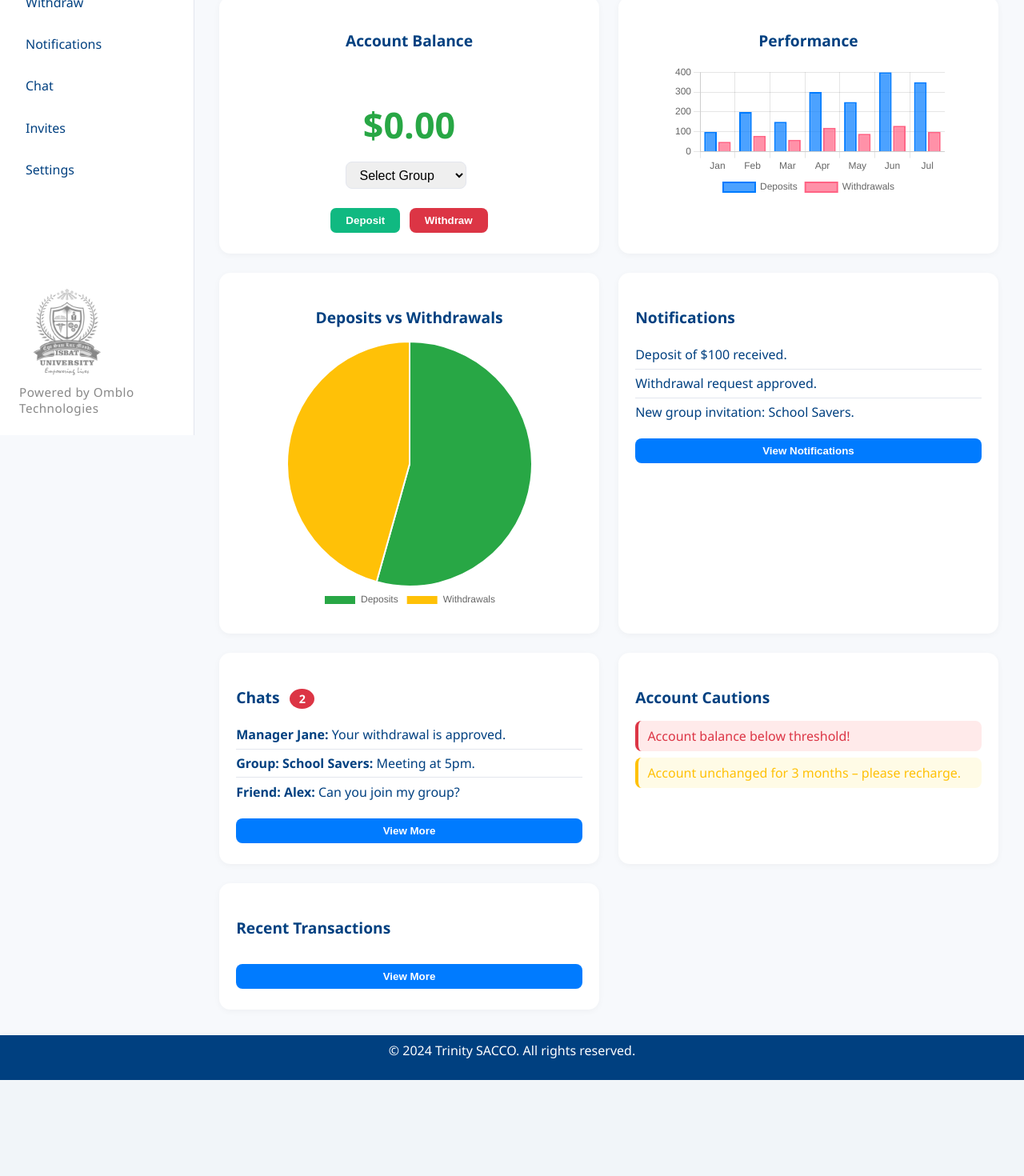
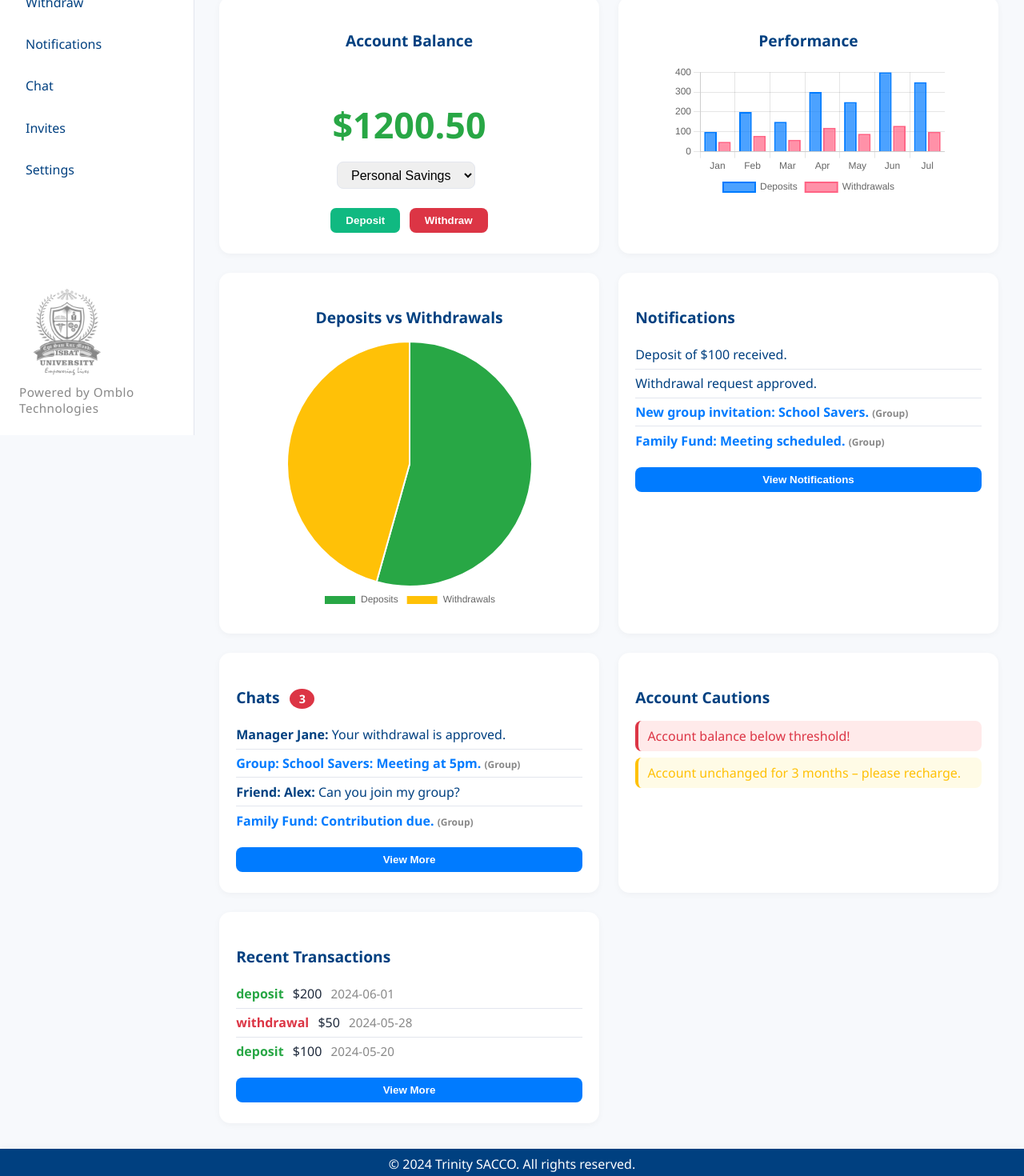
Before and after one commit to katsomar/trinitysaccoprj, a React (Vite) app in the folder client/: page /saver-dashboard in a window 1280 px wide. Shown: the part 300-1770 px from the top of the page at 80% size. Before the commit the page ends 1650 px from the top, so only its background shows below. Built offline with nearby package versions, Linux system fonts and the light colour scheme.

Commit message:
Used daummy data to simulate the account switching process for the saver dashboard

```diff
--- a/client/src/pages/SaverDashboard.jsx
+++ b/client/src/pages/SaverDashboard.jsx
@@ -1,33 +1,19 @@
-import React, { useState, useEffect } from "react";
-import { useNavigate, useLocation } from "react-router-dom";
-import { Chart, Bar, Pie } from "react-chartjs-2";
+import React, { useState } from "react";
+import { Bar, Pie } from "react-chartjs-2";
 import "chart.js/auto";
-import axios from "axios";
-import "../styles/SaverDashboard.css"; // Ensure your theme CSS is imported
+import { useNavigate } from "react-router-dom";
+import "../styles/SaverDashboard.css";
 import Footer from "../components/Footer";
 import DepositModal from '../components/DepositModal';
 import WithdrawPopup from '../components/WithdrawPopup';
 
-const notifications = [
-  { id: 1, text: "Deposit of $100 received." },
-  { id: 2, text: "Withdrawal request approved." },
-  { id: 3, text: "New group invitation: School Savers." },
-];
-
-const chats = [
-  { id: 1, name: "Manager Jane", preview: "Your withdrawal is approved.", unread: true },
-  { id: 2, name: "Group: School Savers", preview: "Meeting at 5pm.", unread: false },
-  { id: 3, name: "Friend: Alex", preview: "Can you join my group?", unread: true },
-];
-
-const cautions = [
-  { id: 1, text: "Account balance below threshold!", type: "danger" },
-  { id: 2, text: "Account unchanged for 3 months – please recharge.", type: "warning" },
-];
-
-
-// Chart.js dummy configs
-const performanceData = {
+// Dummy group data
+const groups = [
+  {
+    id: "personal",
+    name: "Personal Savings",
+    balance: 1200.5,
+    chart: {
       labels: ["Jan", "Feb", "Mar", "Apr", "May", "Jun", "Jul"],
       datasets: [
         {
@@ -36,7 +22,6 @@ const performanceData = {
           backgroundColor: "rgba(0, 123, 255, 0.7)",
           borderColor: "#007bff",
           borderWidth: 2,
-      tension: 0.4,
         },
         {
           label: "Withdrawals",
@@ -44,12 +29,10 @@ const performanceData = {
           backgroundColor: "rgba(255, 99, 132, 0.7)",
           borderColor: "#ff6384",
           borderWidth: 2,
-      tension: 0.4,
         },
       ],
-};
-
-const pieData = {
+    },
+    pie: {
       labels: ["Deposits", "Withdrawals"],
       datasets: [
         {
@@ -59,93 +42,263 @@ const pieData = {
           borderWidth: 2,
         },
       ],
-};
+    },
+    transactions: [
+      { id: 1, type: "deposit", amount: 200, date: "2024-06-01" },
+      { id: 2, type: "withdrawal", amount: 50, date: "2024-05-28" },
+      { id: 3, type: "deposit", amount: 100, date: "2024-05-20" },
+    ],
+  },
+  {
+    id: "group1",
+    name: "School Savers",
+    balance: 3200.75,
+    chart: {
+      labels: ["Jan", "Feb", "Mar", "Apr", "May", "Jun", "Jul"],
+      datasets: [
+        {
+          label: "Deposits",
+          data: [300, 400, 350, 500, 450, 600, 550],
+          backgroundColor: "rgba(0, 123, 255, 0.7)",
+          borderColor: "#007bff",
+          borderWidth: 2,
+        },
+        {
+          label: "Withdrawals",
+          data: [100, 180, 160, 220, 190, 230, 200],
+          backgroundColor: "rgba(255, 99, 132, 0.7)",
+          borderColor: "#ff6384",
+          borderWidth: 2,
+        },
+      ],
+    },
+    pie: {
+      labels: ["Deposits", "Withdrawals"],
+      datasets: [
+        {
+          data: [3350, 1280],
+          backgroundColor: ["#28a745", "#ffc107"],
+          hoverBackgroundColor: ["#218838", "#e0a800"],
+          borderWidth: 2,
+        },
+      ],
+    },
+    transactions: [
+      { id: 1, type: "deposit", amount: 500, date: "2024-06-02" },
+      { id: 2, type: "withdrawal", amount: 200, date: "2024-05-30" },
+      { id: 3, type: "deposit", amount: 300, date: "2024-05-25" },
+    ],
+  },
+  {
+    id: "group2",
+    name: "Family Fund",
+    balance: 2100.0,
+    chart: {
+      labels: ["Jan", "Feb", "Mar", "Apr", "May", "Jun", "Jul"],
+      datasets: [
+        {
+          label: "Deposits",
+          data: [200, 250, 220, 300, 270, 350, 320],
+          backgroundColor: "rgba(0, 123, 255, 0.7)",
+          borderColor: "#007bff",
+          borderWidth: 2,
+        },
+        {
+          label: "Withdrawals",
+          data: [80, 100, 90, 120, 110, 130, 120],
+          backgroundColor: "rgba(255, 99, 132, 0.7)",
+          borderColor: "#ff6384",
+          borderWidth: 2,
+        },
+      ],
+    },
+    pie: {
+      labels: ["Deposits", "Withdrawals"],
+      datasets: [
+        {
+          data: [1910, 750],
+          backgroundColor: ["#28a745", "#ffc107"],
+          hoverBackgroundColor: ["#218838", "#e0a800"],
+          borderWidth: 2,
+        },
+      ],
+    },
+    transactions: [
+      { id: 1, type: "deposit", amount: 350, date: "2024-06-03" },
+      { id: 2, type: "withdrawal", amount: 120, date: "2024-05-29" },
+      { id: 3, type: "deposit", amount: 220, date: "2024-05-22" },
+    ],
+  },
+  {
+    id: "group3",
+    name: "Holiday Club",
+    balance: 800.25,
+    chart: {
+      labels: ["Jan", "Feb", "Mar", "Apr", "May", "Jun", "Jul"],
+      datasets: [
+        {
+          label: "Deposits",
+          data: [50, 100, 80, 120, 90, 150, 130],
+          backgroundColor: "rgba(0, 123, 255, 0.7)",
+          borderColor: "#007bff",
+          borderWidth: 2,
+        },
+        {
+          label: "Withdrawals",
+          data: [20, 40, 30, 60, 50, 70, 60],
+          backgroundColor: "rgba(255, 99, 132, 0.7)",
+          borderColor: "#ff6384",
+          borderWidth: 2,
+        },
+      ],
+    },
+    pie: {
+      labels: ["Deposits", "Withdrawals"],
+      datasets: [
+        {
+          data: [720, 330],
+          backgroundColor: ["#28a745", "#ffc107"],
+          hoverBackgroundColor: ["#218838", "#e0a800"],
+          borderWidth: 2,
+        },
+      ],
+    },
+    transactions: [
+      { id: 1, type: "deposit", amount: 150, date: "2024-06-04" },
+      { id: 2, type: "withdrawal", amount: 60, date: "2024-05-27" },
+      { id: 3, type: "deposit", amount: 80, date: "2024-05-21" },
+    ],
+  },
+];
+
+// Dummy notifications and chats with group tags
+const notifications = [
+  { id: 1, text: "Deposit of $100 received.", group: "personal" },
+  { id: 2, text: "Withdrawal request approved.", group: "personal" },
+  { id: 3, text: "New group invitation: School Savers.", group: "group1" },
+  { id: 4, text: "Family Fund: Meeting scheduled.", group: "group2" },
+];
+
+const chats = [
+  { id: 1, name: "Manager Jane", preview: "Your withdrawal is approved.", unread: true, group: "personal" },
+  { id: 2, name: "Group: School Savers", preview: "Meeting at 5pm.", unread: false, group: "group1" },
+  { id: 3, name: "Friend: Alex", preview: "Can you join my group?", unread: true, group: "personal" },
+  { id: 4, name: "Family Fund", preview: "Contribution due.", unread: true, group: "group2" },
+];
+
+const cautions = [
+  { id: 1, text: "Account balance below threshold!", type: "danger" },
+  { id: 2, text: "Account unchanged for 3 months – please recharge.", type: "warning" },
+];
+
+// Modal component
+function PasswordModal({ isOpen, onClose, onVerify, title, error }) {
+  const [password, setPassword] = useState("");
+  React.useEffect(() => {
+    if (!isOpen) setPassword("");
+  }, [isOpen]);
+  if (!isOpen) return null;
+  return (
+    <div className="modal-overlay" style={{animation: 'fadeIn 0.2s'}}>
+      <div className="modal-content" style={{animation: 'slideDown 0.3s'}}>
+        <h2 style={{marginBottom: 12}}>{title || "Enter Password"}</h2>
+        <input
+          type="password"
+          className="modal-input"
+          placeholder="Password"
+          value={password}
+          onChange={e => setPassword(e.target.value)}
+          autoFocus
+        />
+        {error && <div className="modal-error">{error}</div>}
+        <div className="modal-actions">
+          <button className="btn" onClick={() => { if(password) onVerify(password); }} style={{marginRight: 8}}>Verify</button>
+          <button className="btn withdraw-btn" onClick={onClose}>Cancel</button>
+        </div>
+      </div>
+      <style>{`
+        .modal-overlay {
+          position: fixed; top: 0; left: 0; width: 100vw; height: 100vh;
+          background: rgba(0,0,0,0.25); z-index: 2000; display: flex; align-items: center; justify-content: center;
+        }
+        .modal-content {
+          background: #fff; border-radius: 12px; box-shadow: 0 8px 32px rgba(0,0,0,0.18);
+          padding: 2rem 2.5rem; min-width: 320px; max-width: 90vw; text-align: center; position: relative;
+        }
+        .modal-input {
+          width: 80%; padding: 0.7rem; border-radius: 8px; border: 1px solid #e3e6ee; font-size: 1.1rem; margin-bottom: 1rem;
+        }
+        .modal-actions { display: flex; justify-content: center; gap: 1rem; }
+        .modal-error { color: #dc3545; margin-bottom: 0.5rem; font-size: 1rem; }
+        @keyframes fadeIn { from { opacity: 0; } to { opacity: 1; } }
+        @keyframes slideDown { from { transform: translateY(-40px); opacity: 0; } to { transform: translateY(0); opacity: 1; } }
+      `}</style>
+    </div>
+  );
+}
 
 const SaverDashboard = () => {
-  const [user, setUser] = useState({
-    name: localStorage.getItem("userName") || "",
-    accountNumber: "",
+  const [user] = useState({
+    name: localStorage.getItem("userName") || "John Doe",
+    accountNumber: "1234567890",
     avatar: "/assets/avatar.png",
     online: true,
   });
-  const [balance, setBalance] = useState(0);
-  const [transactions, setTransactions] = useState([]);
-  const [withdrawAmount, setWithdrawAmount] = useState("");
-  const [selectedGroup, setSelectedGroup] = useState("");
-  const [loading, setLoading] = useState(true);
-  const navigate = useNavigate();
-  const location = useLocation();
+  const [activeGroup, setActiveGroup] = useState(groups[0].id); // default to personal
+  const [pendingGroup, setPendingGroup] = useState(null); // for modal switching
+  const [showPwdModal, setShowPwdModal] = useState(false);
+  const [pwdModalTitle, setPwdModalTitle] = useState("");
+  const [pwdModalCallback, setPwdModalCallback] = useState(() => () => {});
+  const [pwdModalError, setPwdModalError] = useState("");
   const [showDepositModal, setShowDepositModal] = useState(false);
   const [showWithdrawModal, setShowWithdrawModal] = useState(false);
+  const [messageToView, setMessageToView] = useState(null); // for chat/notification modal
+  const navigate = useNavigate();
 
-  useEffect(() => {
-    const token = localStorage.getItem("token");
-    if (!token) {
-      setLoading(false);
-      return;
+  // Find current group object
+  const currentGroup = groups.find(g => g.id === activeGroup) || groups[0];
+
+  // Handle group switch
+  function handleGroupChange(e) {
+    const newGroupId = e.target.value;
+    if (newGroupId === activeGroup) return;
+    setPendingGroup(newGroupId);
+    setPwdModalTitle("Verify Password to Switch Group");
+    setPwdModalCallback(() => (pwd) => {
+      if (pwd) {
+        setActiveGroup(newGroupId);
+        setShowPwdModal(false);
+        setPendingGroup(null);
+        setPwdModalError("");
+      } else {
+        setPwdModalError("Password required");
       }
-    const fetchUser = axios.get("http://localhost/trinitySacco/server/user.php", {
-      headers: { Authorization: `Bearer ${token}` },
     });
-    const fetchBalance = axios.get(
-      "http://localhost/trinitySacco/server/savedashboard/balance.php",
-      {
-        headers: { Authorization: `Bearer ${token}` },
+    setShowPwdModal(true);
   }
-    );
-    Promise.all([fetchUser, fetchBalance])
-      .then(([userRes, balRes]) => {
-        setUser((u) => {
-          // Update localStorage with the latest name
-          localStorage.setItem("userName", userRes.data.name);
-          return {
-            ...u,
-            name: userRes.data.name,
-            accountNumber: userRes.data.accountNumber,
-          };
+
+  // Handle chat/notification click
+  function handleProtectedView(item, type) {
+    if (item.group && item.group !== activeGroup) {
+      setMessageToView({ ...item, type });
+      setPwdModalTitle("Re-enter Password to View " + (type === "chat" ? "Chat" : "Notification"));
+      setPwdModalCallback(() => (pwd) => {
+        if (pwd) {
+          setShowPwdModal(false);
+          setPwdModalError("");
+          // Show content modal (simulate)
+          alert((type === "chat" ? item.name + ": " + item.preview : item.text));
+          setMessageToView(null);
+        } else {
+          setPwdModalError("Password required");
+        }
       });
-        setBalance(
-          typeof balRes.data.balance === "number" ? balRes.data.balance : 0
-        );
-        setTransactions(
-          Array.isArray(balRes.data.transactions)
-            ? balRes.data.transactions
-            : []
-        );
-        setLoading(false);
-      })
-      .catch(() => {
-        setLoading(false);
-      });
-  }, []);
-
-  const handleWithdraw = () => {
-    if (!selectedGroup) {
-      alert("Please select a group to withdraw from.");
-      return;
+      setShowPwdModal(true);
+    } else {
+      // Show content directly
+      alert(type === "chat" ? item.name + ": " + item.preview : item.text);
     }
-    if (!withdrawAmount || parseFloat(withdrawAmount) <= 0) {
-      alert("Please enter a valid withdrawal amount.");
-      return;
   }
-    const token = localStorage.getItem("token");
-    axios
-      .post(
-        "http://localhost/trinitySacco/server/savedashboard/withdraw.php",
-        { amount: withdrawAmount, group_id: selectedGroup },
-        { headers: { Authorization: `Bearer ${token}` } }
-      )
-      .then((response) => {
-        alert(response.data.message);
-        setBalance((prev) => prev - parseFloat(withdrawAmount));
-        setWithdrawAmount("");
-      })
-      .catch((error) =>
-        alert(error.response?.data?.message || "Error withdrawing money.")
-      );
-  };
-
-  if (loading) return <div>Loading...</div>;
 
   return (
     <div className="scrollable-page">
@@ -164,14 +317,10 @@ const SaverDashboard = () => {
               className="search-bar"
               placeholder="Search groups or friends..."
             />
-            <button className="discover-btn" onClick={() => navigate("/discover")}>
-              Discover
-            </button>
+            <button className="discover-btn" onClick={() => navigate("/discover")}>Discover</button>
           </div>
           <div className="navbar-right">
-            <button className="logout-btn" onClick={() => navigate("/login")}>
-              Logout
-            </button>
+            <button className="logout-btn" onClick={() => navigate("/login")}>Logout</button>
           </div>
         </nav>
 
@@ -179,25 +328,19 @@ const SaverDashboard = () => {
           {/* Sidebar */}
           <aside className="sidebar">
             <div className="online-status">
-              <span
-                className={`status-dot ${user.online ? "online" : "offline"}`}
-              ></span>
+              <span className={`status-dot ${user.online ? "online" : "offline"}`}></span>
               <span>{user.online ? "Online" : "Offline"}</span>
             </div>
             <ul className="sidebar-menu">
-              <li className={location.pathname === "/deposit" ? "active" : ""} onClick={() => setShowDepositModal(true)}>Deposit</li>
-              <li className={location.pathname === "/withdraw" ? "active" : ""} onClick={() => setShowWithdrawModal(true)}>Withdraw</li>
-              <li className={location.pathname === "/notifications" ? "active" : ""} onClick={() => navigate("/notifications")}>Notifications</li>
-              <li className={location.pathname === "/chat" ? "active" : ""} onClick={() => navigate("/chat")}>Chat</li>
-              <li className={location.pathname === "/invites" ? "active" : ""} onClick={() => navigate("/invites")}>Invites</li>
-              <li className={location.pathname === "/settings" ? "active" : ""} onClick={() => navigate("/settings")}>Settings</li>
+              <li onClick={() => setShowDepositModal(true)}>Deposit</li>
+              <li onClick={() => setShowWithdrawModal(true)}>Withdraw</li>
+              <li onClick={() => navigate("/notifications")}>Notifications</li>
+              <li onClick={() => navigate("/chat")}>Chat</li>
+              <li onClick={() => navigate("/invites")}>Invites</li>
+              <li onClick={() => navigate("/settings")}>Settings</li>
             </ul>
             <div className="sidebar-logo">
-              <img
-                src="/src/assets/images/logo.png"
-                alt="Trinity SACCO"
-                style={{ filter: "grayscale(100%)", opacity: 0.65 }}
-              />
+              <img src="/src/assets/images/logo.png" alt="Trinity SACCO" style={{ filter: "grayscale(100%)", opacity: 0.65 }} />
               <div className="sidebar-logo-text">Powered by Omblo Technologies</div>
             </div>
           </aside>
@@ -215,17 +358,16 @@ const SaverDashboard = () => {
               {/* Account Balance Card */}
               <article className="card balance-card">
                 <h2>Account Balance</h2>
-                <p className="balance-amount">${(balance || 0).toFixed(2)}</p>
+                <p className="balance-amount">${currentGroup.balance.toFixed(2)}</p>
                 <div className="balance-actions">
                   <select
-                    value={selectedGroup}
-                    onChange={e => setSelectedGroup(e.target.value)}
+                    value={activeGroup}
+                    onChange={handleGroupChange}
                     className="group-select"
                   >
-                    <option value="">Select Group</option>
-                    <option value="group1">School Savers</option>
-                    <option value="group2">Family Fund</option>
-                    <option value="group3">Holiday Club</option>
+                    {groups.map(g => (
+                      <option key={g.id} value={g.id}>{g.name}</option>
+                    ))}
                   </select>
                   <div className="balance-buttons">
                     <button className="btn deposit-btn" onClick={() => setShowDepositModal(true)}>
@@ -242,7 +384,7 @@ const SaverDashboard = () => {
               <article className="card chart-card">
                 <h2>Performance</h2>
                 <Bar
-                  data={performanceData}
+                  data={currentGroup.chart}
                   options={{
                     responsive: true,
                     animation: { duration: 1500, easing: "easeInOutQuart" },
@@ -254,7 +396,7 @@ const SaverDashboard = () => {
               <article className="card chart-card">
                 <h2>Deposits vs Withdrawals</h2>
                 <Pie
-                  data={pieData}
+                  data={currentGroup.pie}
                   options={{
                     responsive: true,
                     animation: { animateScale: true, duration: 1200 },
@@ -268,33 +410,32 @@ const SaverDashboard = () => {
               <article className="card notifications-card">
                 <h2>Notifications</h2>
                 <ul>
-                  {notifications.slice(0, 3).map((n) => (
-                    <li key={n.id}>{n.text}</li>
+                  {notifications.slice(0, 4).map((n) => (
+                    <li key={n.id} style={{cursor: n.group !== activeGroup ? 'pointer' : 'default', fontWeight: n.group !== activeGroup ? 600 : 400, color: n.group !== activeGroup ? '#007bff' : undefined}}
+                      onClick={() => handleProtectedView(n, "notification")}
+                    >
+                      {n.text} {n.group !== activeGroup && <span style={{fontSize:12, color:'#888'}}>(Group)</span>}
+                    </li>
                   ))}
                 </ul>
-                <button className="btn" onClick={() => navigate("/notifications")}>
-                  View Notifications
-                </button>
+                <button className="btn" onClick={() => navigate("/notifications")}>View Notifications</button>
               </article>
 
               {/* Chat Card */}
               <article className="card chat-card">
                 <h2>
-                  Chats{" "}
-                  <span className="chat-badge">
-                    {chats.filter((c) => c.unread).length}
-                  </span>
+                  Chats <span className="chat-badge">{chats.filter((c) => c.unread).length}</span>
                 </h2>
                 <ul>
-                  {chats.slice(0, 3).map((c) => (
-                    <li key={c.id}>
-                      <strong>{c.name}:</strong> {c.preview}
+                  {chats.slice(0, 4).map((c) => (
+                    <li key={c.id} style={{cursor: c.group !== activeGroup ? 'pointer' : 'default', fontWeight: c.group !== activeGroup ? 600 : 400, color: c.group !== activeGroup ? '#007bff' : undefined}}
+                      onClick={() => handleProtectedView(c, "chat")}
+                    >
+                      <strong>{c.name}:</strong> {c.preview} {c.group !== activeGroup && <span style={{fontSize:12, color:'#888'}}>(Group)</span>}
                     </li>
                   ))}
                 </ul>
-                <button className="btn" onClick={() => navigate("/chat")}>
-                  View More
-                </button>
+                <button className="btn" onClick={() => navigate("/chat")}>View More</button>
               </article>
 
               {/* Account Cautions Card */}
@@ -302,9 +443,7 @@ const SaverDashboard = () => {
                 <h2>Account Cautions</h2>
                 <ul>
                   {cautions.map((c) => (
-                    <li key={c.id} className={`caution-${c.type}`}>
-                      {c.text}
-                    </li>
+                    <li key={c.id} className={`caution-${c.type}`}>{c.text}</li>
                   ))}
                 </ul>
               </article>
@@ -313,7 +452,7 @@ const SaverDashboard = () => {
               <article className="card transactions-card">
                 <h2>Recent Transactions</h2>
                 <ul>
-                  {transactions.slice(0, 3).map((t) => (
+                  {currentGroup.transactions.slice(0, 3).map((t) => (
                     <li key={t.id}>
                       <span className={`trans-type ${t.type}`}>{t.type}</span>
                       <span className="trans-amount">${t.amount}</span>
@@ -321,9 +460,7 @@ const SaverDashboard = () => {
                     </li>
                   ))}
                 </ul>
-                <button className="btn" onClick={() => navigate("/transactions")}>
-                  View More
-                </button>
+                <button className="btn" onClick={() => navigate("/transactions")}>View More</button>
               </article>
             </section>
           </main>
@@ -334,6 +471,14 @@ const SaverDashboard = () => {
           <span>&copy; 2024 Trinity SACCO. All rights reserved.</span>
         </footer>
       </div>
+      {/* Password Modal for group switch or protected content */}
+      <PasswordModal
+        isOpen={showPwdModal}
+        onClose={() => { setShowPwdModal(false); setPwdModalError(""); setPendingGroup(null); setMessageToView(null); }}
+        onVerify={pwd => pwdModalCallback(pwd)}
+        title={pwdModalTitle}
+        error={pwdModalError}
+      />
       <DepositModal isOpen={showDepositModal} onClose={() => setShowDepositModal(false)} />
       <WithdrawPopup isOpen={showWithdrawModal} onClose={() => setShowWithdrawModal(false)} />
     </div>
```
Also changed, not shown: client/src/pages/Profile.jsx (+40 -135 lines). Lines whose indentation alone changed are shown as unchanged.
